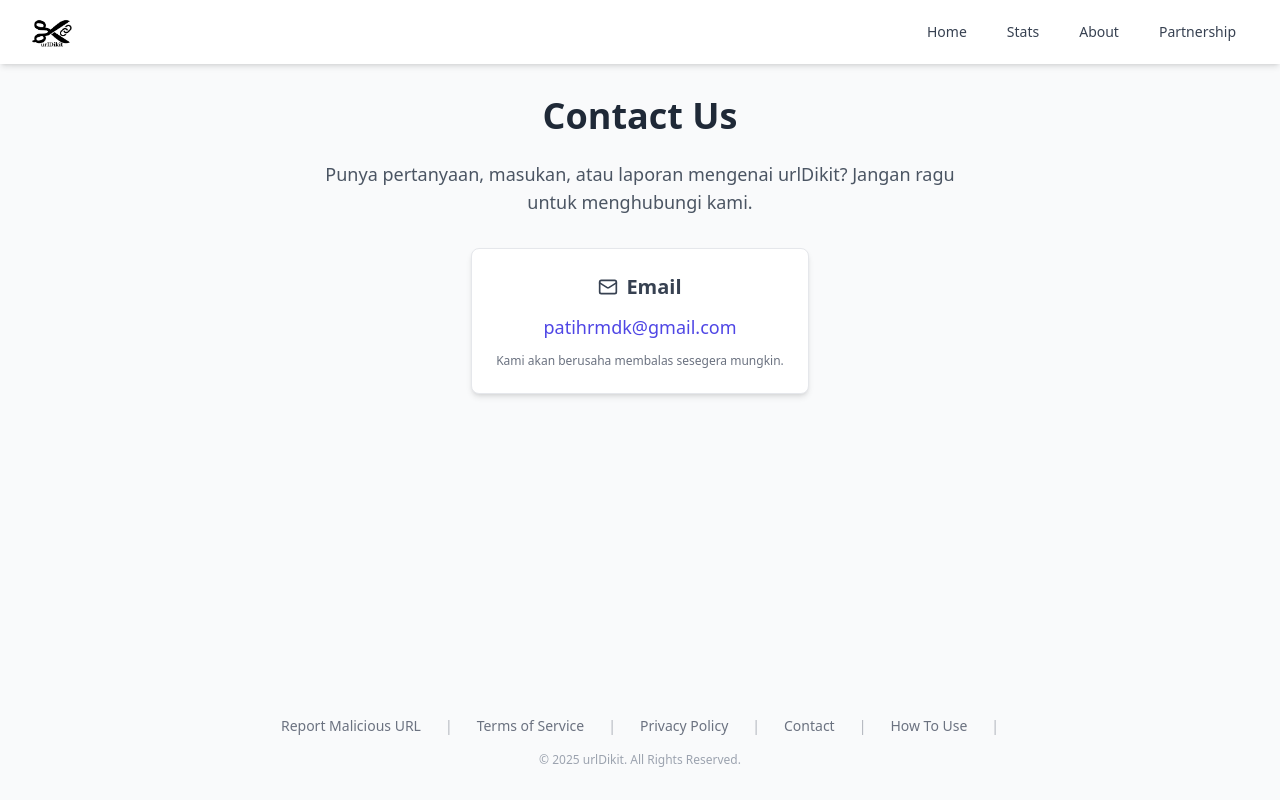
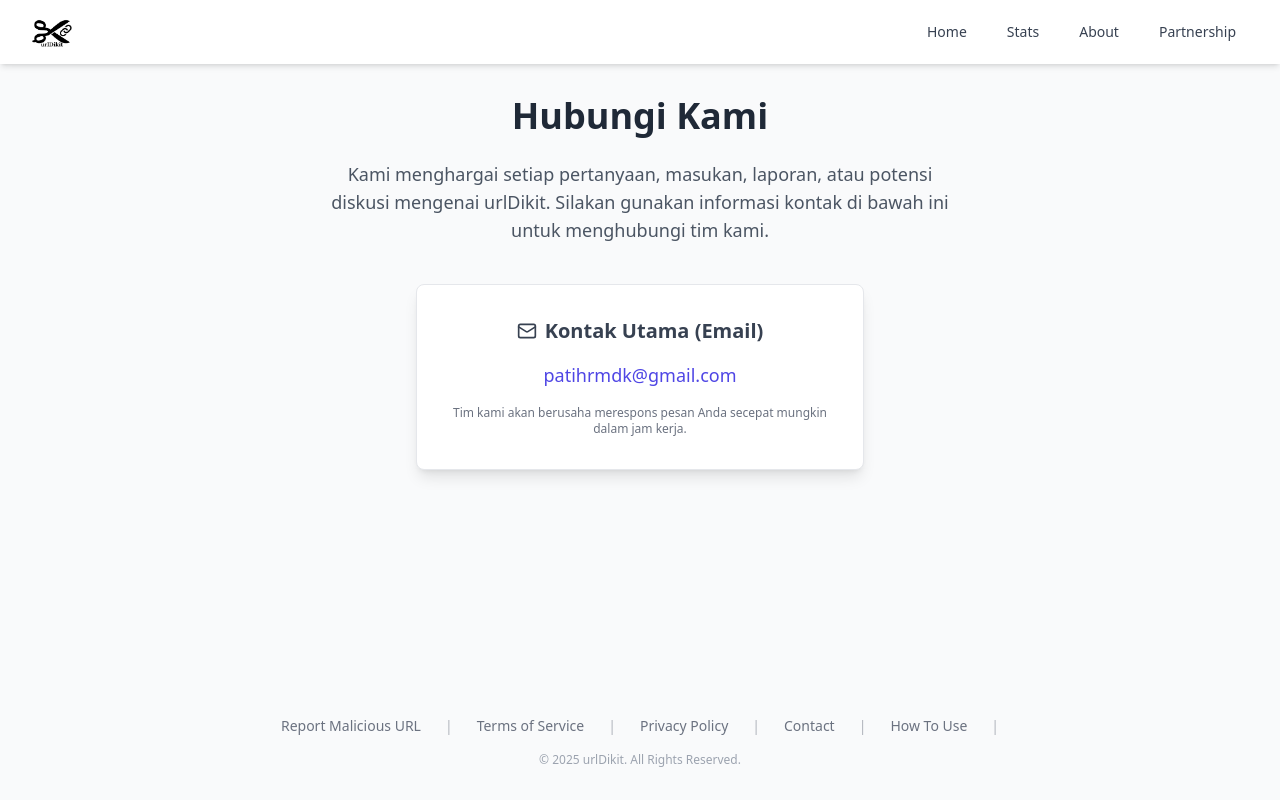
Before and after one commit to patihrz/urldikit, a React (Vite) app: page /pages/contact in a window 1280 px wide. Built offline with nearby package versions, Linux system fonts and the light colour scheme; no server answers.

Commit message:
Update ContactPage.jsx

```diff
--- a/src/pages/ContactPage.jsx
+++ b/src/pages/ContactPage.jsx
@@ -1,46 +1,46 @@
 import React from 'react';
 import { motion } from 'framer-motion';
-import { Mail } from 'lucide-react'; // Ikon email
+import { Mail } from 'lucide-react';
 
 function ContactPage() {
-  // --- GANTI DENGAN ALAMAT EMAIL ANDA YANG SEBENARNYA ---
+
   const contactEmail = "patihrmdk@gmail.com";
-  // ----------------------------------------------------
+  const serviceName = "urlDikit";
 
   return (
     <motion.div
       initial={{ opacity: 0 }}
       animate={{ opacity: 1 }}
       exit={{ opacity: 0 }}
-      className="w-full max-w-2xl px-4 text-center" // Batasi lebar dan tengahkan teks
+      className="w-full max-w-2xl px-4 text-center"
     >
       {/* Judul Halaman */}
       <h1 className="text-3xl sm:text-4xl font-bold mb-6 text-gray-800 dark:text-white">
-        Contact Us
+        Hubungi Kami
       </h1>
 
-      {/* Teks Pengantar */}
-      <p className="text-lg text-gray-600 dark:text-gray-400 mb-8">
-        Punya pertanyaan, masukan, atau laporan mengenai {`urlDikit`}? Jangan ragu untuk menghubungi kami.
+      {/* === TEKS PENGANTAR (REVISI) === */}
+      <p className="text-lg text-gray-600 dark:text-gray-400 mb-10">
+        Kami menghargai setiap pertanyaan, masukan, laporan, atau potensi diskusi mengenai {serviceName}. Silakan gunakan informasi kontak di bawah ini untuk menghubungi tim kami.
       </p>
+      {/* =============================== */}
 
       {/* Informasi Kontak (Email) */}
-      <div className="bg-white dark:bg-gray-800 p-6 rounded-lg shadow-md border border-gray-200 dark:border-gray-700 inline-block"> {/* Buat card kecil */}
-        <h2 className="text-xl font-semibold mb-3 text-gray-700 dark:text-gray-200 flex items-center justify-center">
-          <Mail className="h-5 w-5 mr-2" /> Email
+      <div className="bg-white dark:bg-gray-800 p-6 sm:p-8 rounded-lg shadow-lg border border-gray-200 dark:border-gray-700 inline-block max-w-md w-full">
+        <h2 className="text-xl font-semibold mb-4 text-gray-700 dark:text-gray-200 flex items-center justify-center">
+          <Mail className="h-5 w-5 mr-2" /> Kontak Utama (Email)
         </h2>
         <a
-          href={`mailto:${contactEmail}`} // Membuat link email yang bisa diklik
-          className="text-indigo-600 dark:text-indigo-400 hover:underline text-lg break-all"
+          href={`mailto:${contactEmail}`}
+          className="text-indigo-600 dark:text-indigo-400 hover:underline text-lg break-all font-medium"
         >
           {contactEmail}
         </a>
-        <p className="text-xs text-gray-500 dark:text-gray-400 mt-3">
-          Kami akan berusaha membalas sesegera mungkin.
+        <p className="text-xs text-gray-500 dark:text-gray-400 mt-4">
+          Tim kami akan berusaha merespons pesan Anda secepat mungkin dalam jam kerja.
         </p>
+        {/* ========================== */}
       </div>
-
-      {/* Anda bisa tambahkan link media sosial atau info kontak lain di sini jika perlu */}
 
     </motion.div>
   );
```
